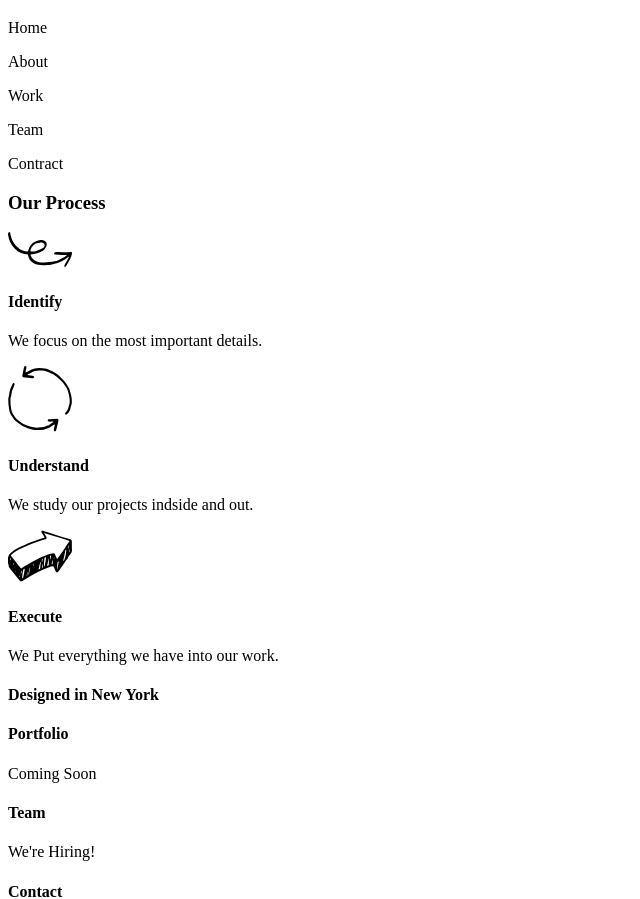
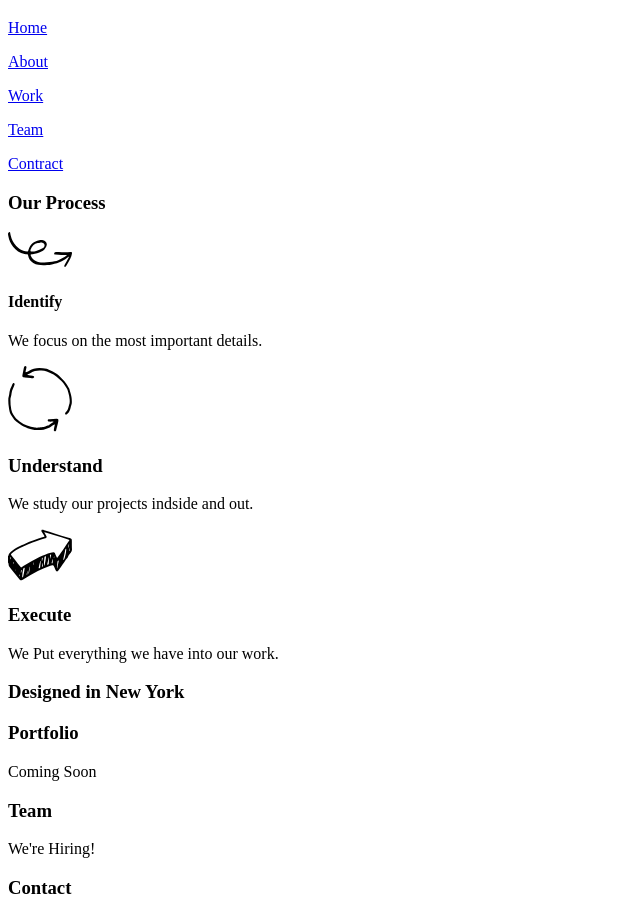
Before and after one commit to ksquarcia/broadway, a plain HTML site: page index.html in a window 1280 px wide. Shown: the part 61-960 px from the top of the page, without its empty margins (0-640 px from the left). Drawn offline with Linux system fonts and the light colour scheme.

Commit message:
finishing touches html body

```diff
--- a/index.html
+++ b/index.html
@@ -5,38 +5,63 @@
     <title>Broadway Design</title>
   </head>
   <body>
+    <div class="header">
       <h1>Broadway Design</h1>
 
-    <p> <a class="btn-nav" href="#"></a> Home</p>
-    <p>About</p>
-    <p>Work</p>
-    <p>Team</p>
-    <p>Contract</p>
+      <p><a class="btn-nav" href="#">Home</a></p>
+      <p><a class="btn-nav" href="about">About</a></p>
+      <p><a class="btn-nav" href="work">Work</a></p>
+      <p><a class="btn-nav" href="team">Team</a></p>
+      <p><a class="btn-nav" href="contract">Contract</a></p>
+    </div>
 
+    <div class="supporting" id="process">
+      <div class="supporting-idea">
         <h3>Our Process</h3>
         <p> <img src="./resources/identify.svg" alt="arrow"> </p>
         <p><h4>Identify</h4></p>
         <p>We focus on the most important details.</p>
+      </div>
+      <div class="supporting-idea">
+        <p><img src="./resources/understand.svg" alt="arrows in a circle"></p>
+        <p><h3>Understand</h3></p>
+        <p>We study our projects indside and out.</p>
+      </div>
+      <div class="supporting-idea">
+        <p> <img src="./resources/execute.svg" alt="3D arrow"> </p>
+        <p><h3>Execute</h3></p>
+        <p>We Put everything we have into our work.</p>
+      </div>
+    </div>
 
-    <p><img src="./resources/understand.svg" alt="arrows in a circle"></p>
-    <p><h4>Understand</h4></p>
-    <p>We study our projects indside and out.</p>
+    <div class="header">
+        <p> <h3>Designed in New York</h3> </p>
+    </div>
 
-    <p> <img src="./resources/execute.svg" alt="3D arrow"> </p>
-    <p><h4>Execute</h4></p>
-    <p>We Put everything we have into our work.</p>
+    <div class="supporting" id="work">
+      <div class="supporting-idea">
+        <p> <h3>Portfolio</h3> </p>
+        <p>Coming Soon</p>
+      </div>
+    </div>
 
-    <p> <h4>Designed in New York</h4> </p>
+    <div class="supporting" id="team">
+      <div class="supporting-idea">
+        <p> <h3>Team</h3> </p>
+        <p>We're Hiring!</p>
+      </div>
+    </div>
 
-    <p> <h4>Portfolio</h4> </p>
-    <p>Coming Soon</p>
-    <p> <h4>Team</h4> </p>
-    <p>We're Hiring!</p>
-
-    <p> <h4>Contact</h4> </p>
+    <div class="supporting" id="contact">
+      <div class="supporting-idea">
+        <p> <h3>Contact</h3> </p>
         <p>Phone: (555)-555-5555</p>
         <p>E-mail:test@example.com</p>
         <p>Twitter:@test</p>
+      </div>
+    </div>
+
+
 
     <div class="footer">
       <p>
```
Lines whose indentation alone changed are shown as unchanged.
